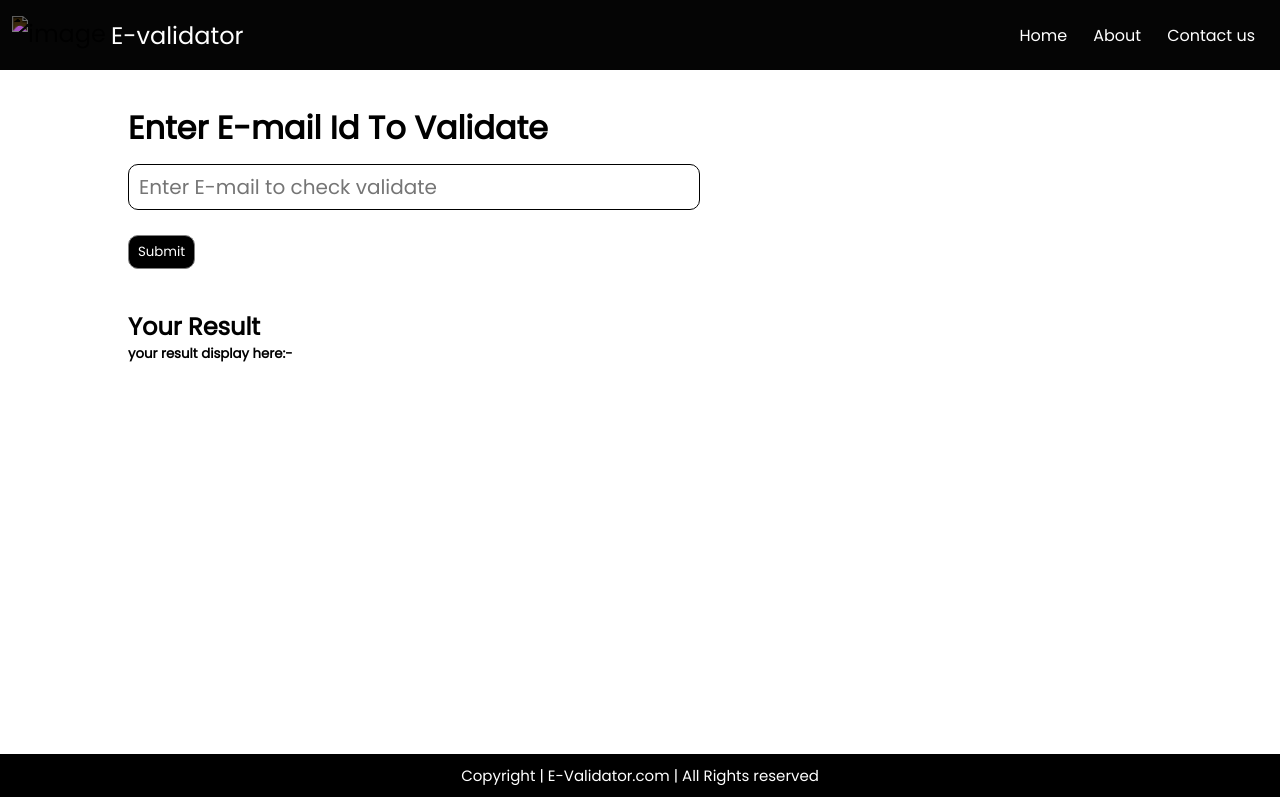
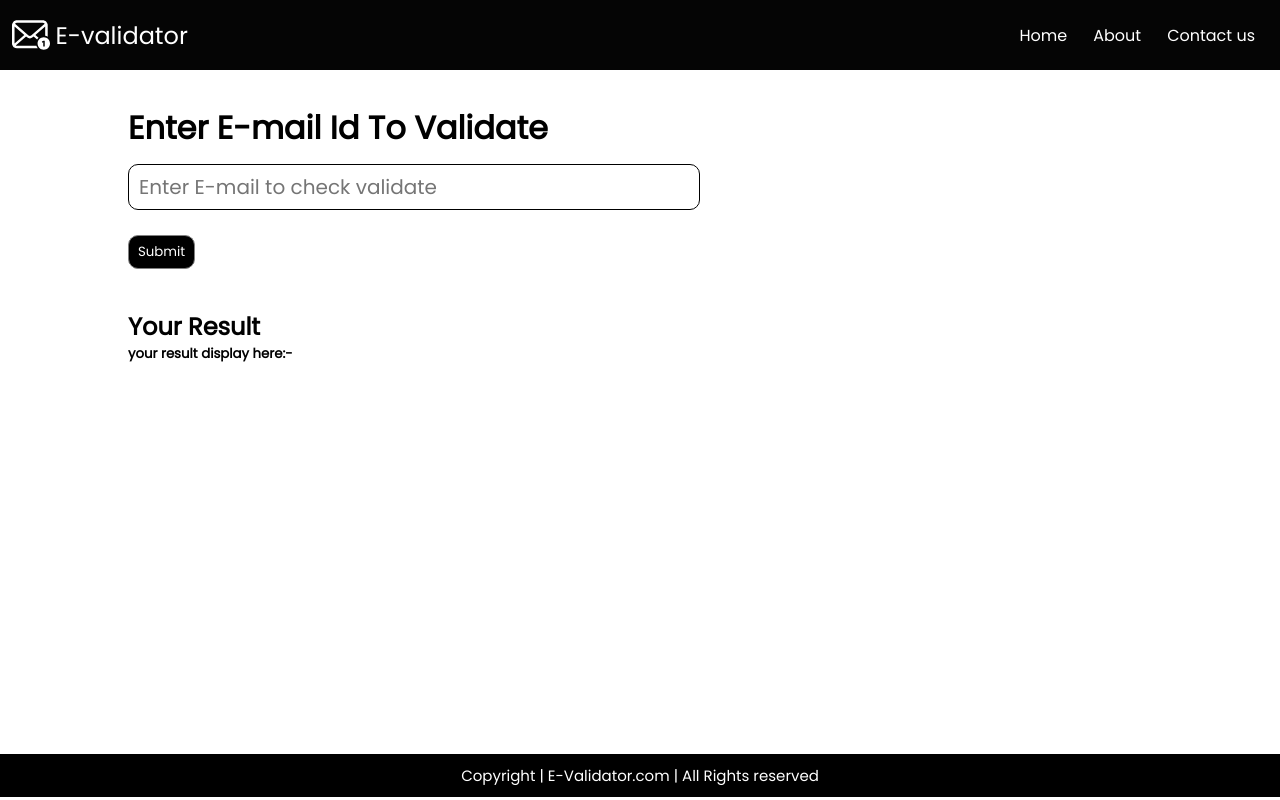
Before and after one commit to Akashmanjhi7/Email-validator, a plain HTML site: page index.html in a window 1280 px wide. Drawn offline with Linux system fonts and the light colour scheme; the site is published under a folder, as on GitHub Pages, so addresses that start at the root find nothing.

Commit message:
Update index.html

```diff
--- a/index.html
+++ b/index.html
@@ -9,7 +9,7 @@
   <body>
     <div class="header">
       <div class="logo">
-        <h3><img src="/img/email.svg" alt="image" /> E-validator</h3>
+        <h3><img src="img/email.svg" alt="image" /> E-validator</h3>
       </div>
 
       <ul>
```
